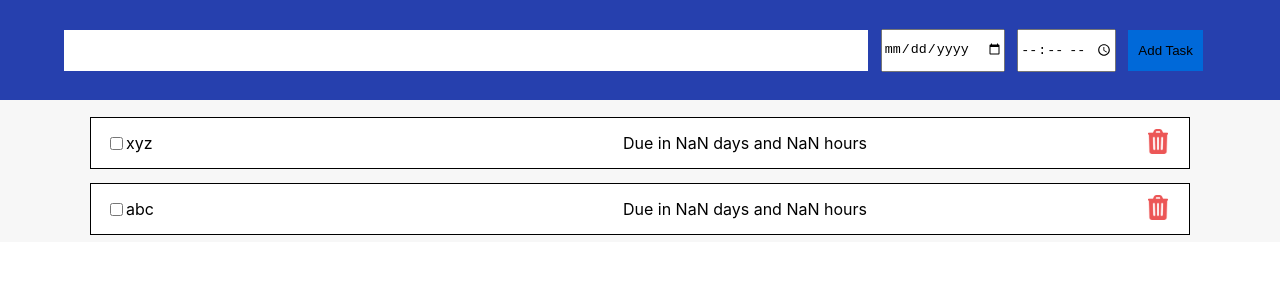
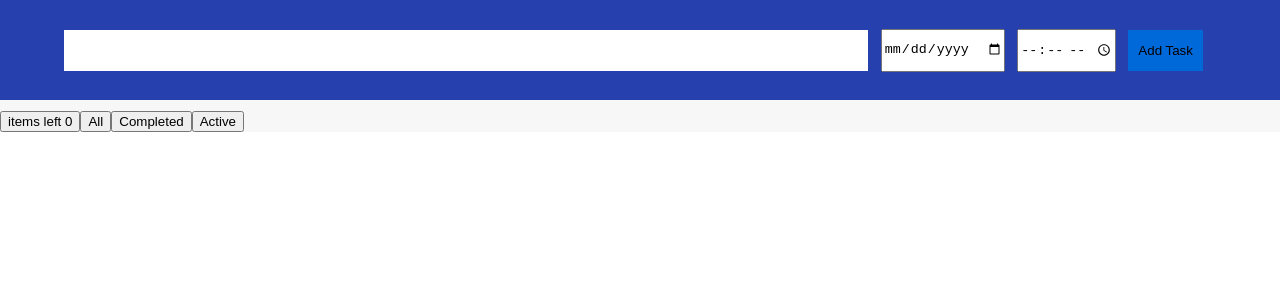
Before and after one commit to Sandeep-suman2469/TodoApp, a React (Create React App) app: page / in a window 1280 px wide. Shown: the top 300 px of the page. Built offline with nearby package versions, Linux system fonts and the light colour scheme.

Commit message:
Update App.js

```diff
--- a/src/App.js
+++ b/src/App.js
@@ -1,16 +1,26 @@
-import { useState } from "react";
+import { useState , useEffect } from "react";
 import "./App.css";
 import deletebtn from "./deletebtn.png";
 
 function App() {
-  const [todos, setTodos] = useState([
-    { id: 1, text: "xyz", completed: false, deadlineInput: "" },
-    { id: 2, text: "abc", completed: false, deadlineInput: "" },
-  ]);
+
+  const [todos, setTodos] = useState(() => {
+    const storedTodos = localStorage.getItem("todos");
+    return storedTodos ? JSON.parse(storedTodos) : [
+      // { id: 1, text: "xyz", completed: false, date: "2025-08-08", time: "15:15"},
+      // { id: 2, text: "abc", completed: false, date: "", time:"" },
+    ];
+  });
   const [input, setInput] = useState("");
   const [error, setError] = useState("");
   const [time, setTime] = useState("");
   const [date, setDate] = useState("");
+  const [filter, setFilter] = useState("all");
+
+
+  useEffect(() =>{
+    localStorage.setItem("todos", JSON.stringify(todos))
+  }, [todos])
 
   function addTodo(e) {
     e.preventDefault();
@@ -18,10 +28,9 @@ function App() {
       setError("empty msg!!");
       return;
     }
-
     setTodos([
       ...todos,
-      { id: Date.now(), text: input, completed: false, date, time },
+      { id: Date.now(), text: input, completed: false, date, time }
     ]);
     setInput("");
     setError("");
@@ -47,7 +56,9 @@ function App() {
 
     const diffMs = deadline - now;
     const diffDays = Math.floor(diffMs / (1000 * 60 * 60 * 24));
-    const diffHrs = Math.floor( (diffMs % (1000 * 60 * 60 * 24)) / (1000 * 60 * 60));
+    const diffHrs = Math.floor(
+      (diffMs % (1000 * 60 * 60 * 24)) / (1000 * 60 * 60)
+    );
 
     if (diffMs < 0) {
       if (diffDays === 0) {
@@ -64,8 +75,22 @@ function App() {
     }
   }
 
+  const getFilteredTodos = () => {
+    if (filter === "completed") {
+      return todos.filter((todo) => todo.completed);
+    } else if (filter === "incomplete") {
+      return todos.filter((todo) => !todo.completed);
+    } else {
+      return todos;
+    }
+  };
+
+  const displayedTodos = getFilteredTodos();
+  const completedTodos = todos.filter((todo) => todo.completed);
+
+  const item_left = todos.length - completedTodos.length;
+
   return (
-
     <div className="container">
       <form className="form" onSubmit={addTodo}>
         <input
@@ -89,22 +114,59 @@ function App() {
       </form>
 
       <div className="list">
-        {todos.map((todo) => (
+        {displayedTodos.map((todo) => (
           <div className="todo-item" key={todo.id}>
             <input
               type="checkbox"
               checked={todo.completed}
               onChange={() => toggleTodo(todo.id)}
             />
-            <span className={`${"todo-left"} ${todo.completed ? "completed" : ""}`}>
+            <span
+              className={`${"todo-left"} ${todo.completed ? "completed" : ""}`}
+            >
               {todo.text}
             </span>
-            <div className="todo-middle">{deadlineHandler(todo.date, todo.time)}</div>
+            <div className="todo-middle">
+              {deadlineHandler(todo.date, todo.time)}
+            </div>
             <button className="btn" onClick={() => deleteTodo(todo.id)}>
-              <img className="todo-right" src={deletebtn} alt="deleteicon" width="20" height="15" />
+              <img
+                className="todo-right"
+                src={deletebtn}
+                alt="deleteicon"
+                width="20"
+                height="15"
+              />
             </button>
           </div>
         ))}
+      </div>
+
+      <div className="footers">
+        <button onChange={displayedTodos} className="footer">
+          items left {item_left}
+        </button>
+        <button
+          onChange={displayedTodos}
+          className="footer"
+          onClick={() => setFilter("all")}
+        >
+          All
+        </button>
+        <button
+          onChange={displayedTodos}
+          className="footer"
+          onClick={() => setFilter("completed")}
+        >
+          Completed
+        </button>
+        <button
+          onChange={displayedTodos}
+          className="footer"
+          onClick={() => setFilter("incomplete")}
+        >
+          Active
+        </button>
       </div>
     </div>
   );
```
